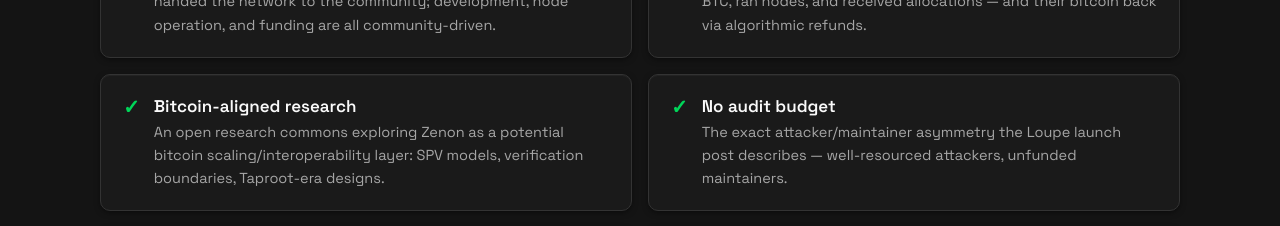
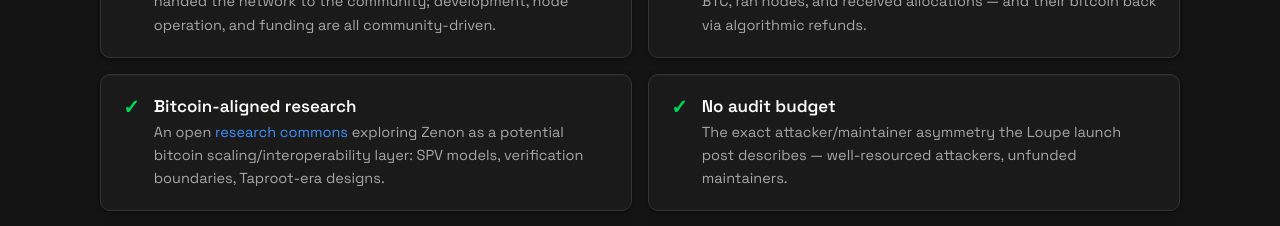
Before and after one commit to 0x3639/loupe, a Vue app: page / in a window 1280 px wide. Shown: the part 1740-1966 px from the top of the page. Built offline with nearby package versions, Linux system fonts and the light colour scheme; no server answers.

Commit message:
feat: link research commons to the zenon-developer-commons repo
Co-Authored-By: Claude Fable 5 <noreply@anthropic.com>

```diff
--- a/src/components/WhyWeFit.vue
+++ b/src/components/WhyWeFit.vue
@@ -2,7 +2,7 @@
 const checks = [
   { title: 'FOSS, community-run', body: 'No corporate entity. Founding devs were anonymous and handed the network to the community; development, node operation, and funding are all community-driven.' },
   { title: 'Fair launch', body: 'No ICO, no VC or insider allocation, no team tokens. Users bonded BTC, ran nodes, and received allocations — and their bitcoin back via algorithmic refunds.' },
-  { title: 'Bitcoin-aligned research', body: 'An open research commons exploring Zenon as a potential bitcoin scaling/interoperability layer: SPV models, verification boundaries, Taproot-era designs.' },
+  { title: 'Bitcoin-aligned research', body: 'An open <a href="https://github.com/TminusZ/zenon-developer-commons">research commons</a> exploring Zenon as a potential bitcoin scaling/interoperability layer: SPV models, verification boundaries, Taproot-era designs.' },
   { title: 'No audit budget', body: 'The exact attacker/maintainer asymmetry the Loupe launch post describes — well-resourced attackers, unfunded maintainers.' },
   { title: 'In active development since 2019', body: 'A living Go codebase with consensus, p2p, an embedded VM, wallet, and RPC — real attack surface, actively maintained.' },
   { title: 'We already build with Spiral tools', body: 'goose is part of our daily coding workflow, and we run buzz (buzz.zenon.info) for the community. Loupe would be the third.' },
@@ -19,7 +19,8 @@ const checks = [
         <span class="tick">✓</span>
         <div>
           <div class="check-title">{{ c.title }}</div>
-          <div class="check-body">{{ c.body }}</div>
+          <!-- bodies are static strings authored in this file; v-html lets them carry links -->
+          <div class="check-body" v-html="c.body"></div>
         </div>
       </div>
     </div>
```
Also changed, not shown: 1 other file (tests, documents, lock files or other folders).
